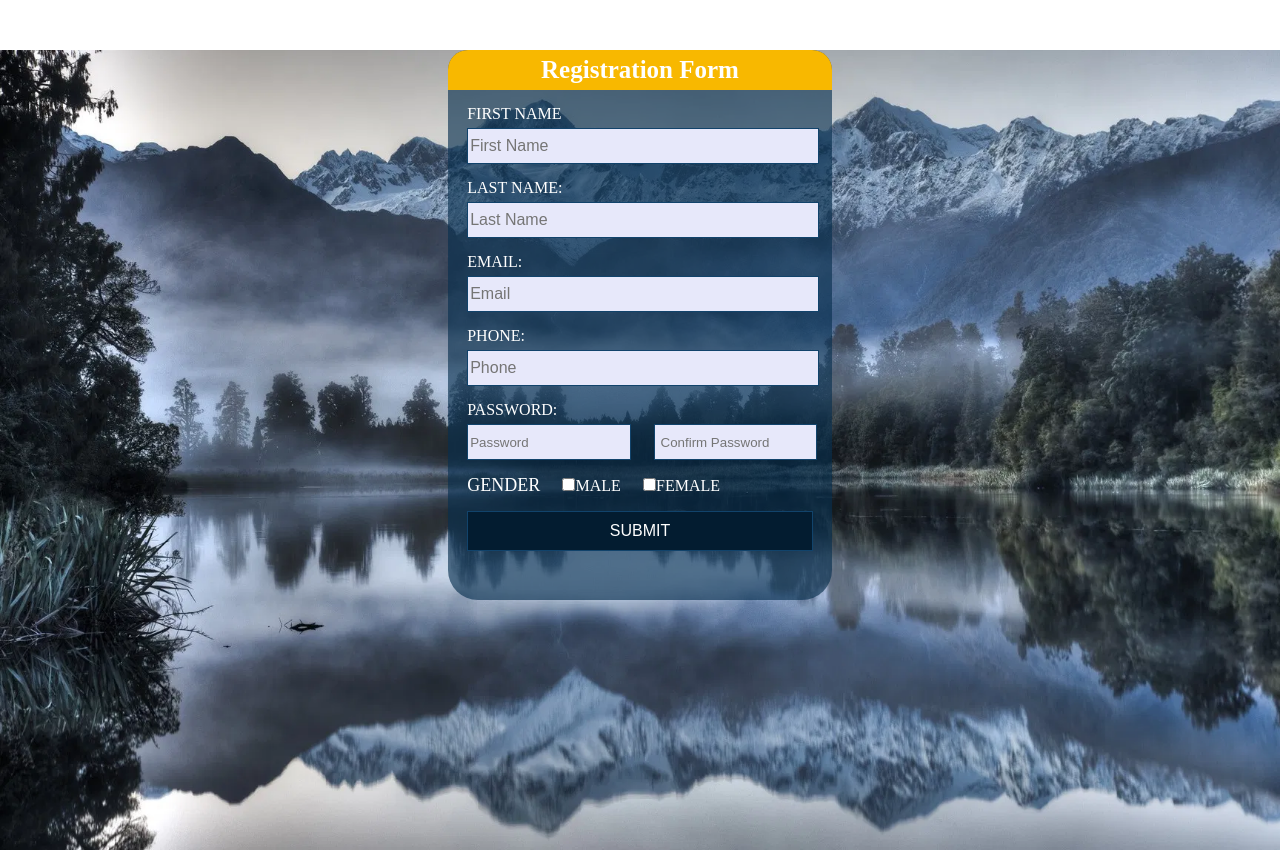
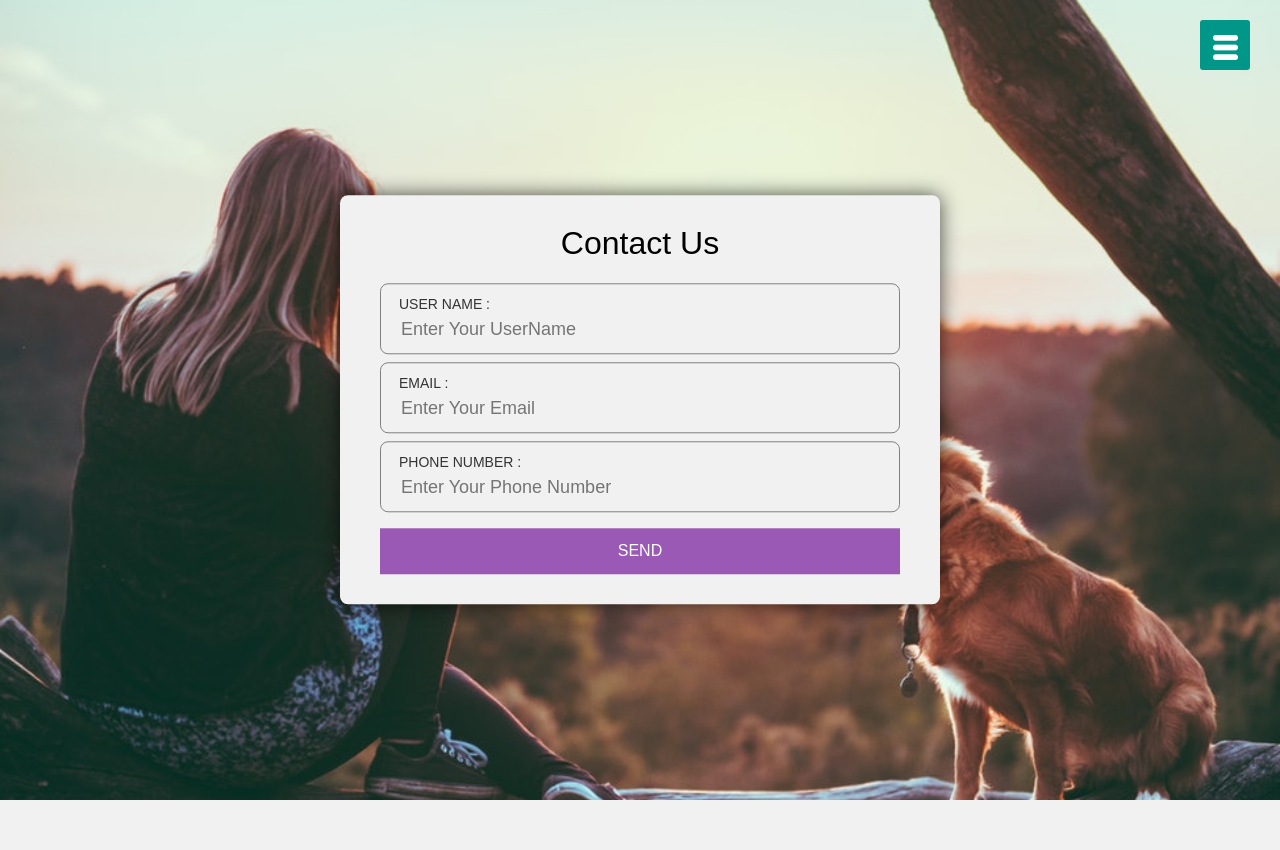
Before and after one commit to AlexandruCotofan/ProiectTehnologiiWeb, a PHP site: page /registration.html in a window 1280 px wide. After the commit the page ends 800 px from the top, so only its background shows below. Run offline with PHP 8.4, Linux system fonts and the light colour scheme.

Commit message:
Add files via upload

```diff
--- a/proiect/epic.html
+++ b/proiect/epic.html
@@ -18,8 +18,8 @@
       <h1>GYM</h1>
       <p>Train like a beast, look like a beauty.</p>
           <div class="banner-btn">
-              <a href="#"><span></span>Find Out</a>
-              <a href="#"><span></span>Read More</a>
+              <a href="generator.html"><span></span>GENERATOR</a>
+              <a href="training.html"><span></span>TRAINING</a>
           </div>
       </div>
   </section>
--- a/proiect/registration.css
+++ b/proiect/registration.css
@@ -1,97 +1,93 @@
-*{
-    margin:0;
-    padding: 0;
+body{
+  margin: 0;
+  padding: 0;
+  background: url(poze/bg.jfif);
+  background-size: cover;
 }
-.fl{
-    float:left;
+#sideNav{
+  width: 250px;
+    height: 100 vh;
+    position: fixed;
+    right: -250px;
+    top: 0;
+    background: #009688;
+    z-index: 2;
+    transition: 0.5s;
 }
-.warpper{
-    width: 100%;
-    height: 100vh;
-    background-image: url(poze/landscape.webp);
-    background-repeat: no-repeat;
-    background-size: cover;
+
+nav ul li{
+    list-style: none;
+    margin: 50px 20px;
 }
-.main{
-    width: 30%;
-    height: 550px;
-    background-color: rgba(7,47,79,0.63);
-    margin:50px 35%;
-    border-radius: 20px 20px 30px 30px;
+nav ul li a{
+   text-decoration: none;
+    color:#fff;
 }
-.head{
-    width: 100%;
-    background-color: #f8B800;
-    height: 40px;
-    border-radius: 20px 20px 0 0;
+#menuBtn{
+    width: 50px;
+    height: 50px;
+    background: #009688;
+    text-align: center;
+    position: fixed;
+    right: 30px;
+    top: 20px;
+    border-radius: 3px;
+    z-index:3;
+    cursor: pointer;
 
 }
-.head p{
-    line-height: 40px;
-    text-align: center;
-    font-size: 25px;
-    font-weight: bold;
-    color:#fff;
+
+#menuBtn img{
+    width: 25px;
+    margin-top: 15px;
 }
-.form{
-    width: 100%;
-    height: 500px;
+.contact-form{
+  width: 85%;
+  max-width: 600px;
+  background: #f1f1f1;
+  position: absolute;
+  top: 50%;
+  left: 50%;
+  transform: translate(-50%,-50%);
+  padding: 30px 40px;
+  box-sizing: border-box;
+  border-radius: 8px;
+  text-align: center;
+  box-shadow: 0 0 20px #000000b3;
+  font-family: "Montserrat",sans-serif;
 }
-.name{
-    font-size:16px;
-    color:#fff;
-    margin :15px 0 0 5%;
+.contact-form h1{
+  margin-top: 0;
+  font-weight: 200;
 }
-.name-inp{
-    width: 90%;
-    height: 30px;
-    margin: 5px 0 0 5%;
-    font-size: 16px;
-    padding: 2px;
-    color: rgb(114,111,111);
-    border: 1px solid rgb(17,67,107);
-    background-color: rgb(231,232,250);
+.txtb{
+  border:1px solid gray;
+  margin: 8px 0;
+  padding: 12px 18px;
+  border-radius: 8px;
 }
-.name-inp:hover{
-    background-color: rgb(0,23,41);
-    color: rgb(173,167,167);
-    border: 1px solid rgb(139,139,139);
+.txtb label{
+  display: block;
+  text-align: left;
+  color: #333;
+  text-transform: uppercase;
+  font-size: 14px;
 }
-.pass{
-    margin: 5px 0 0 5%;
-    height: 30px;
-    width: 41%;
-    padding: 2px;
-    background-color: rgb(231,232,250);
-    border: 1px solid rgb(17,67,107);
+.txtb input,.txtb textarea{
+  width: 100%;
+  border: none;
+  background: none;
+  outline: none;
+  font-size: 18px;
+  margin-top: 6px;
 }
-.pass:hover{
-    background-color: rgb(0,23,41);
-    color:rgb(173,167,167);
-    border: 1px solid rgb(139,139,139);
+.btn{
+  display: inline-block;
+  background: #9b59b6;
+  padding: 14px 0;
+  color: white;
+  text-transform: uppercase;
+  cursor: pointer;
+  margin-top: 8px;
+  width: 100%;
 }
-
-.gender{
-    margin: 15px 0 0 5%;
-    color: #fff;
-    font-size: 16px;
-}
-.gen{
-    font-size: 18px;
-}
-.genm{
-    margin-left: 5%;
-}
-.sub{
-    width: 90%;
-    margin: 15px 0 0 5%;
-    font-size: 16px;
-    height: 40px;
-    background-color: #031c30;
-    border: 1px solid rgb(17,67,107);
-    color:#fff;
-}
-.sub:hover{
-    background-color: #E94601;
-    color: #fff;
-}
--- a/proiect/registration.html
+++ b/proiect/registration.html
@@ -1,45 +1,62 @@
 <!DOCTYPE html>
-<html lang="en">
-<head>
-    <meta charset="UTF-8">
-    <meta http-equiv="X-UA-Compatible" content="IE=edge">
-    <meta name="viewport" content="width=device-width, initial-scale=1.0">
-    <title>Document</title>
+<html lang="en" dir="ltr">
+  <head>
+    <meta charset="utf-8">
+    <title></title>
     <link rel="stylesheet" href="registration.css">
-</head>
-<body>
-    <div class="warpper f1">
-        <div class="main">
-            <div class="head"><p>Registration Form</p></div>
-            <div class="form f1">
-            <form method="post">
-
-                <p class="name">FIRST NAME</p>
-                <p><input type="text" name="fname" placeholder="First Name" class="name-inp"></p>
-                <p class="name">LAST NAME: </p>
-                <p><input type="text" name="lname" placeholder="Last Name" class="name-inp"></p>
-                <p class="name">EMAIL: </p>
-                <p><input type="email" name="uid" placeholder="Email" class="name-inp"></p>
-                 <p class="name">PHONE: </p>
-                <p><input type="text" name="phone" placeholder="Phone" class="name-inp"></p>
-                <p class="name">PASSWORD: </p>
-                <p>
-                    <input type="password" name="pass" placeholder="Password" class="pass">
-                    <input type="password" name="pass" placeholder=" Confirm Password" class="pass">
-                </p>
-                <p class="gender">
-                   <span class="gen">GENDER</span>
-                    <input type="checkbox" name="ge" class="genm">MALE
-                    <input type="checkbox" name="ge" class="genm">FEMALE
-                </p>
-
-                <p><input type="submit" name="sb" value="SUBMIT" class="sub"</p>
-                </form>
-
-
-            </div>
-        </div>
+  </head>
+  <body>
+       <div id="sideNav">
+      <nav>
+        <ul>
+          <li><a href="epic.html">HOME</a></li>
+         </ul>
+    </nav>
     </div>
 
-</body>
+    <div id="menuBtn">
+          <img src="poze/menu.png" id="menu">
+          </div>
+  <div class="contact-form">
+    <h1>Contact Us</h1>
+    <div class="txtb">
+      <label>User Name :</label>
+      <input type="text" name="" value="" placeholder="Enter Your UserName">
+    </div>
+
+    <div class="txtb">
+      <label>Email :</label>
+      <input type="email" name="" value="" placeholder="Enter Your Email">
+    </div>
+
+    <div class="txtb">
+      <label>Phone Number :</label>
+      <input type="text" name="" value="" placeholder="Enter Your Phone Number">
+    </div>
+    <a class="btn">Send</a>
+  </div>
+
+      <script>
+      var menuBtn =document.getElementById("menuBtn")
+      var sideNav =document.getElementById("sideNav")
+      var menu =document.getElementById("menu")
+      sideNav.style.right = "-250px";
+
+      menuBtn.onclick=function(){
+          if(sideNav.style.right=="-250px"){
+              sideNav.style.right = "0";
+              menu.src="poze/close.png";
+          }
+          else{
+               sideNav.style.right = "-250px";
+              menu.src="poze/menu.png";
+          }
+      }
+      var scroll = new SmoothScroll('a[href*="#"]', {
+	speed: 1000,
+	speedAsDuration: true
+});
+
+      </script>
+  </body>
 </html>
```
Also changed, not shown: proiect/ceva.css (added, +16 -0 lines), proiect/ceva.html (added, +112 -0 lines), proiect/generator.css (added, +134 -0 lines), proiect/generator.html (+42 -3 lines), proiect/training.css (+31 -41 lines), proiect/training.html (+40 -6 lines), proiect/poze/antr1.jpg (added), proiect/poze/antr2.jpg (added), proiect/poze/bg.jfif (added), proiect/poze/fine.jpg (added).
